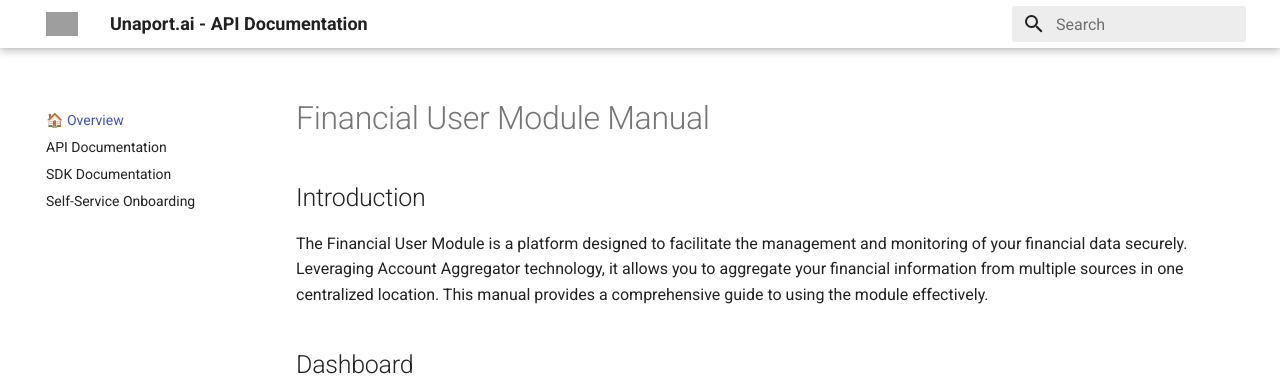
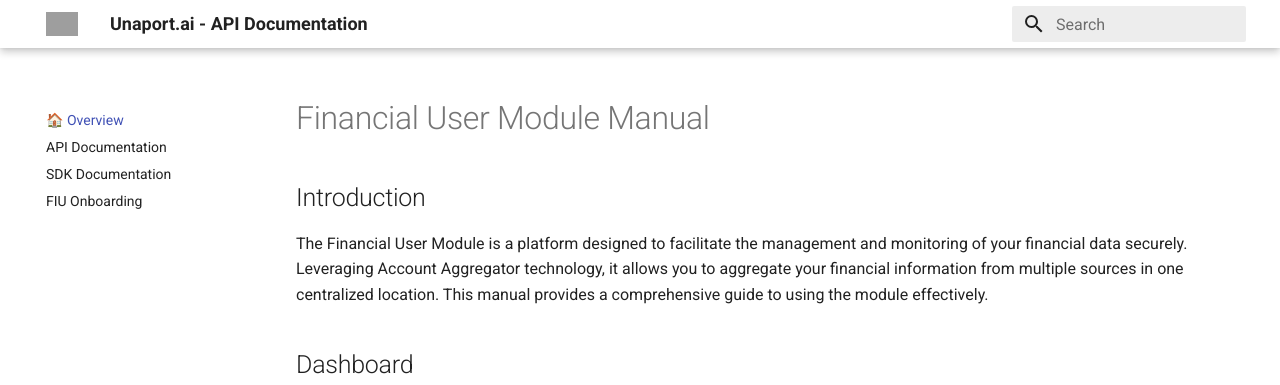
Before and after one commit to Unacores/unaport-docs, an MkDocs documentation site: the page built from docs/index.md, in a window 1280 px wide. Shown: the top 385 px of the page. Built offline with MkDocs 1.6.1 and Material for MkDocs 9.7.7, drawn with Linux system fonts in a browser that asks for light colours; grey boxes are pictures that could not be loaded.

Commit message:
updated docs

```diff
--- a/mkdocs.yml
+++ b/mkdocs.yml
@@ -30,4 +30,4 @@ nav:
   - "🏠 Overview": index.md
   - "API Documentation": fiu.md
   - "SDK Documentation": fiu_sdk.md
-  - "Self-Service Onboarding": fiu_onboarding.md
+  - "FIU Onboarding": fiu_onboarding.md
```
